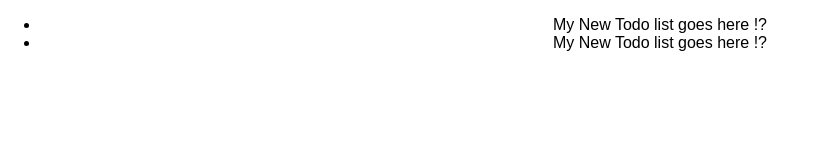
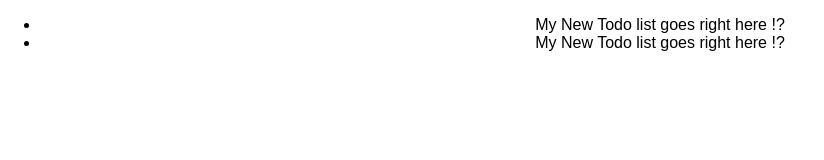
Before and after one commit to wworthem/react-to-do, a React (Create React App) app: page / in a window 1280 px wide. Shown: the top 160 px of the page, without its empty margins (0-824 px from the left). Built offline with nearby package versions, Linux system fonts and the light colour scheme.

Commit message:
Attempting to commit changes

```diff
--- a/src/App.js
+++ b/src/App.js
@@ -1,7 +1,6 @@
 import React, { Component } from 'react';
 import './App.css';
 import ToDo from './components/ToDo.js';
-
 
 class App extends Component {
 
@@ -9,8 +8,10 @@ class App extends Component {
     return (
       <div className="App">
         <ul>
+
           <ToDo />
           <ToDo />
+
         </ul>
       </div>
     );
--- a/src/components/ToDo.js
+++ b/src/components/ToDo.js
@@ -3,7 +3,7 @@ import React, {Component} from 'react';
 class ToDo extends Component {
   render() {
     return (
-      <li>My New Todo list goes here !?</li>
+      <li>My New Todo list goes right here !?</li>
     );
   }
 }
```
